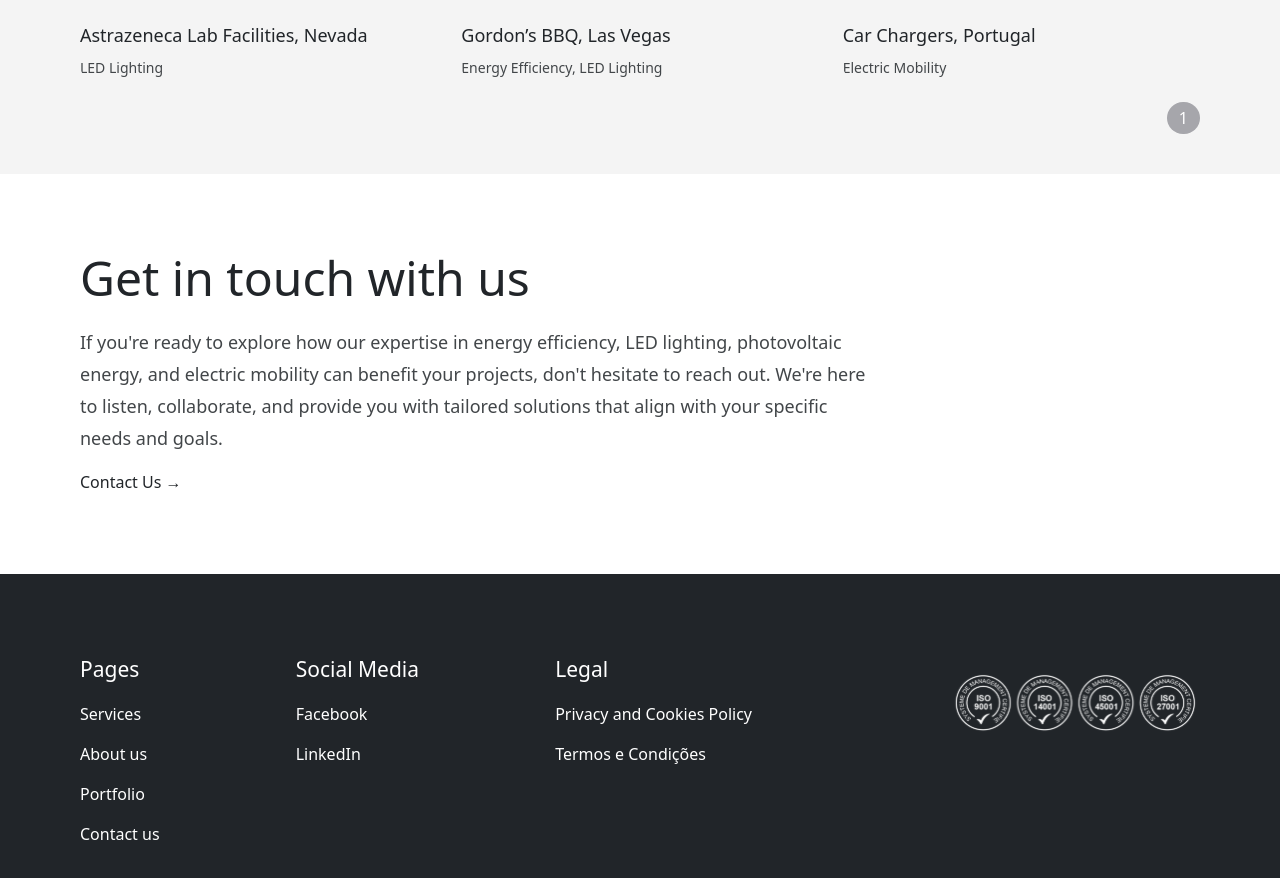
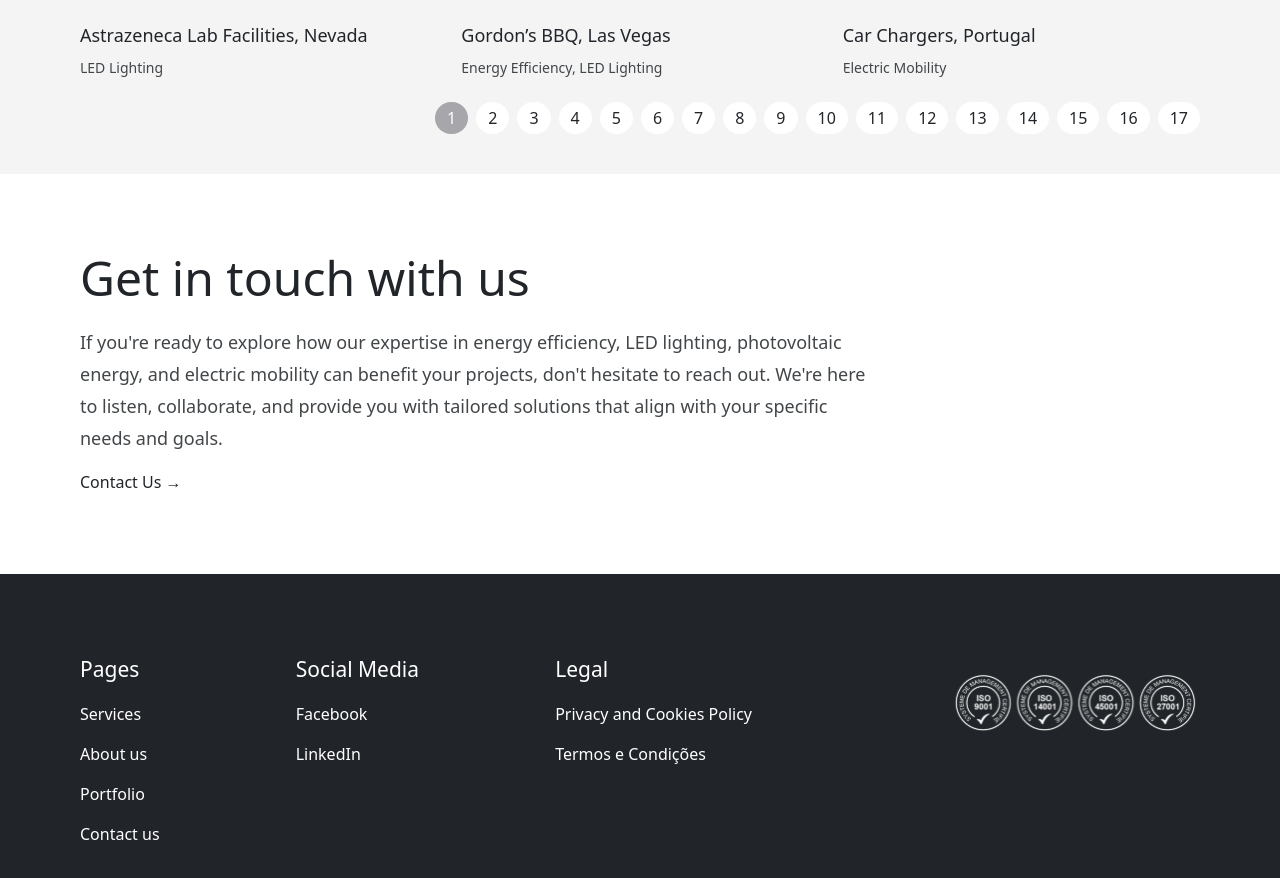
Before and after one commit to Fa1zan141/OaklandTask, a React (Vite) app: page /portfolio in a window 1280 px wide. Shown: the part 2349-3227 px from the top of the page. Built offline with nearby package versions, Linux system fonts and the light colour scheme.

Commit message:
Pagination Changes

```diff
--- a/src/pages/Portfolio.jsx
+++ b/src/pages/Portfolio.jsx
@@ -39,6 +39,41 @@ function Portfolio() {
           category: ["Electric Mobility"],
           image: "/Image6.svg",
         },
+        {
+          title: "Deloitte Building, London",
+          category: ["Energy Efficiency", "LED Lighting"],
+          image: "/Image1.svg",
+        },
+        {
+          title: "Car Chargers, Oakland",
+          category: ["Electric Mobility"],
+          image: "/Image2.svg",
+        },
+        {
+          title: "Amazon Headquarters, UK",
+          category: ["LED Lighting"],
+          image: "/Image3.svg",
+        },
+        {
+          title: "Astrazeneca Lab Facilities, Nevada",
+          category: ["LED Lighting"],
+          image: "/Image4.svg",
+        },
+        {
+          title: "Gordon’s BBQ, Las Vegas",
+          category: ["Energy Efficiency", "LED Lighting"],
+          image: "/Image5.svg",
+        },
+        {
+          title: "Car Chargers, Portugal",
+          category: ["Electric Mobility"],
+          image: "/Image6.svg",
+        },
+      ...Array.from({ length: 88 }, (_, i) => ({
+        title: `Project ${i + 1}`,
+        category: ["Random Category"],
+        image: i % 3 === 0 ? `Image6.svg` : `Image5.svg`,
+      }))
       ];
       const [selectedCategory, setSelectedCategory] = useState("All");
 
@@ -155,7 +190,7 @@ function Portfolio() {
         </div>
 
         {/* Pagination Controls */}
-        <div className="flex justify-end items-end mt-6 space-x-2">
+        <div className="flex lg:flex-row lg:justify-end lg:items-end mt-6 space-x-2">
           {Array.from({ length: totalPages }, (_, i) => i + 1).map((page) => (
             <button
               key={page}
@@ -170,9 +205,6 @@ function Portfolio() {
         </div>
       </div>
     </section>
-
-
-    {/* 2nd Last Section Of Portfolio Page */}
     <section className='px-0 lg:p-10'>
        <InfoSection
             title="Get in touch with us"
```
